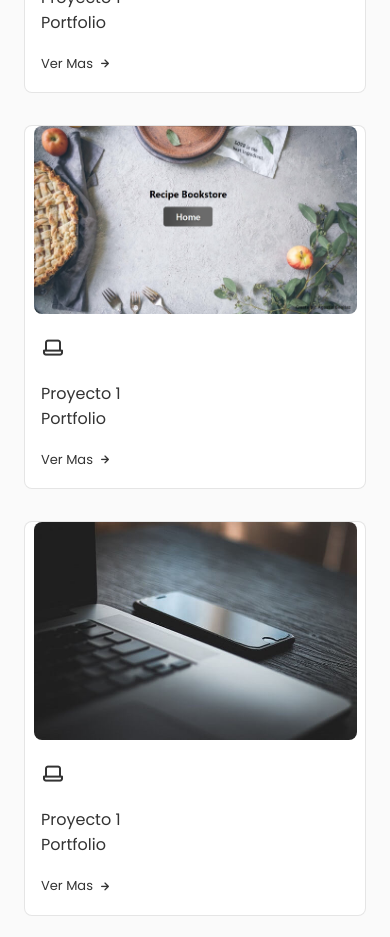
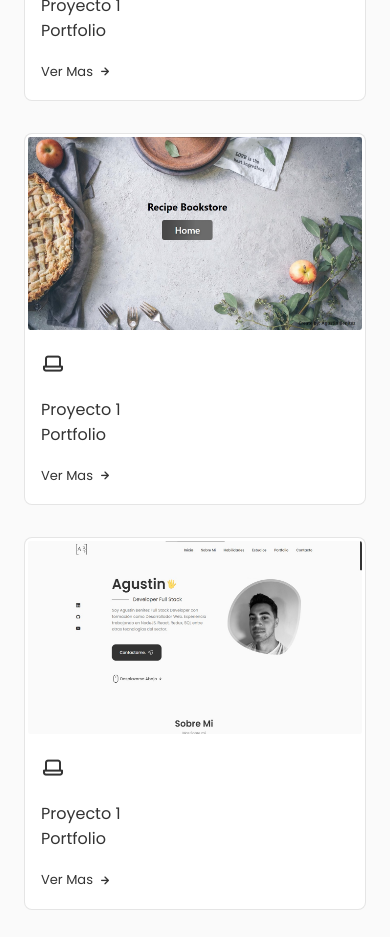
Before and after one commit to Bezagus/Portfolio, a React (Create React App) app: page / in a window 390 px wide. Shown: the part 3960-4897 px from the top of the page. Built offline with nearby package versions, Linux system fonts and the light colour scheme.

Commit message:
cambio de imagenes

```diff
--- a/src/components/Portfolio/Portfolio.css
+++ b/src/components/Portfolio/Portfolio.css
@@ -11,14 +11,14 @@
 
 .portfolio__content a{
     border: none;
-    border-radius: 0.5rem;
+    border-radius: 0.25rem;
     margin: auto;
     width: 65%;
-    height: 90%;
+    height: 95%;
 }
 
 .portfolio__content-img {
-    border-radius: 0.5rem;
+    border-radius: 0.25rem;
     border: none;
     width: 100%;
     height: 100%;
@@ -38,8 +38,13 @@
         flex-direction: column;
     }
     .portfolio__content a{
-        width: 95%;
+        margin-top: 0.15rem;
+        border-radius: 0.25rem;
+        width: 98%;
         height: 90%;
+    }
+    .portfolio__content-img {
+        border-radius: 0.15rem;
     }
 
 }
--- a/src/components/Portfolio/Portfolio.jsx
+++ b/src/components/Portfolio/Portfolio.jsx
@@ -1,7 +1,7 @@
 import React from "react";
 import img1 from '../../assets/cards.jpg'
 import img2 from '../../assets/landingpage.jpg'
-import img3 from '../../assets/work4.jpg'
+import img3 from '../../assets/portfolio.jpg'
 import './Portfolio.css'
 
 export default function Portfolio(){
@@ -32,7 +32,7 @@ export default function Portfolio(){
             <div className="portfolio__container container grid">
 
                 <div className="portfolio__content">
-                <a href="https://henrybienesraices.vercel.app/" target='_blank'><img src={img2} alt='Henry Bienes Raices' className="portfolio__content-img"/></a>
+                <a href="hthttps://www.youtube.com/watch?v=gUPLw4EThp4  " target='_blank'><img src={img2} alt='Henry Bienes Raices' className="portfolio__content-img"/></a>
                     <div className="portfiolio__content">
                         <div>
                             <i className="uil uil-laptop services__icon"></i>
@@ -52,7 +52,7 @@ export default function Portfolio(){
             <div className="portfolio__container container grid">
 
                 <div className="portfolio__content">
-                    <a href="https://henrybienesraices.vercel.app/" target='_blank'><img src={img3} alt='Henry Bienes Raices' className="portfolio__content-img"/></a>
+                    <a href="#home"><img src={img3} alt='Henry Bienes Raices' className="portfolio__content-img"/></a>
                     <div className="portfiolio__content">
                         <div>
                             <i className="uil uil-laptop services__icon"></i>
```
Also changed, not shown: src/assets/portfolio.jpg (added).
